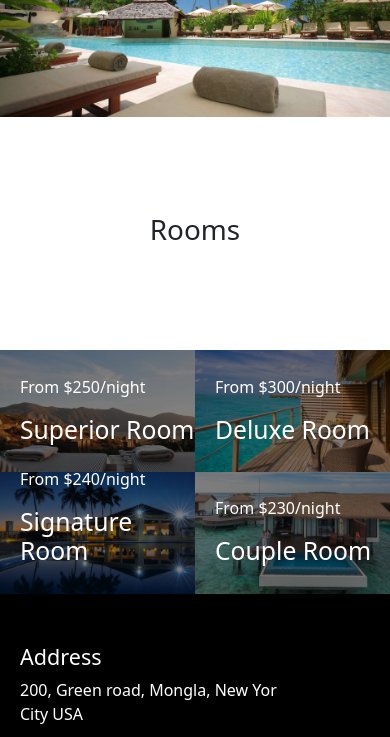
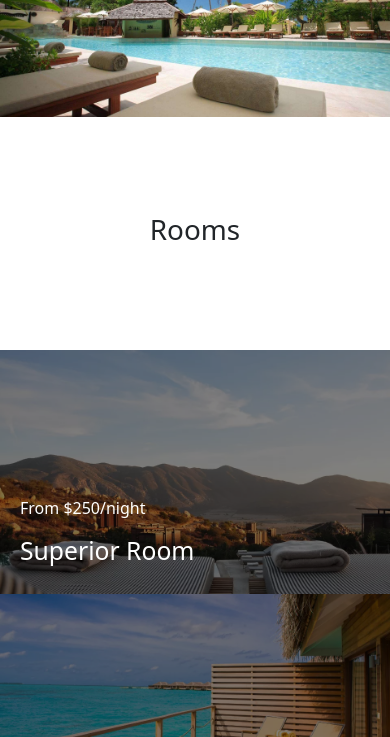
Before and after one commit to jovanovicmilica/montana, a plain HTML site: page rooms.html in a window 390 px wide. Shown: the part 59-796 px from the top of the page. Drawn offline with nearby package versions, Linux system fonts and the light colour scheme.

Commit message:
Add files via upload

```diff
--- a/assets/css/style.css
+++ b/assets/css/style.css
@@ -240,6 +240,9 @@ footer a{
     .food{
         justify-content: center;
     }
+    .room{
+        width: 100%;
+    }
 }
 @media screen and (max-width:600px){
     #services .service{
```
